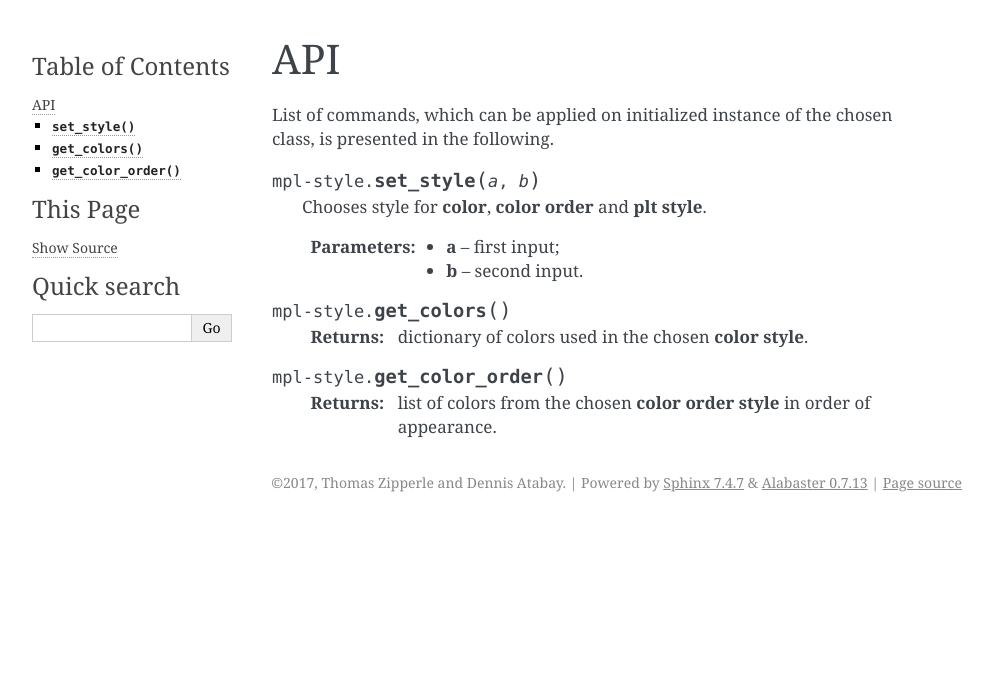
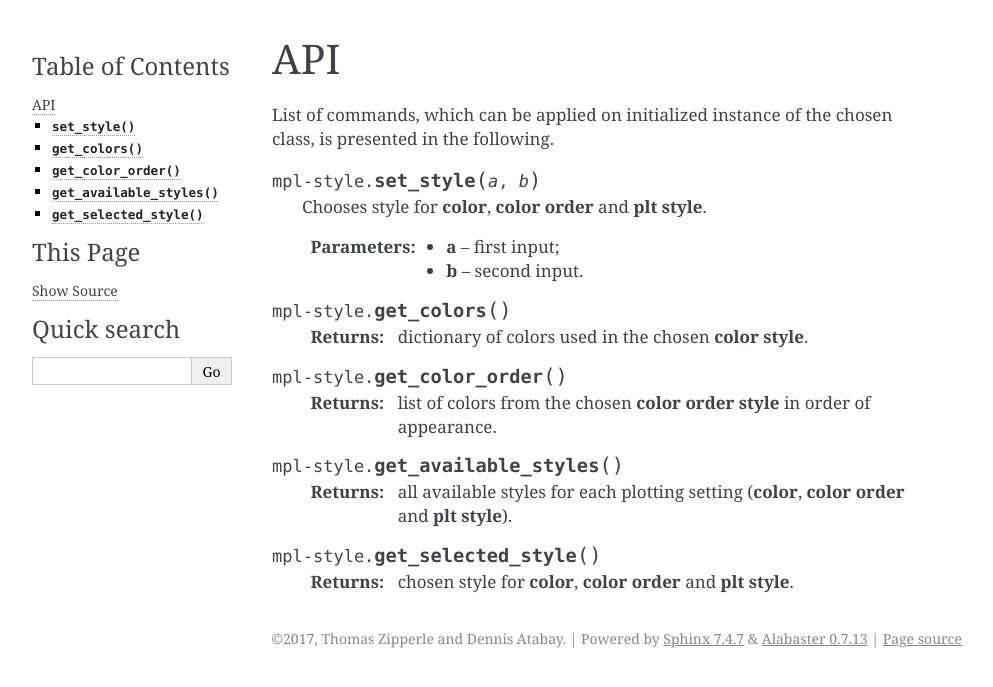
Before and after one commit to tzipperle/mplstyle, a Sphinx documentation site: the page built from docs/api.rst, in a window 1280 px wide. Shown: the top 687 px of the page, without its empty margins (148-1141 px from the left). Built offline with Sphinx 7.4.7, drawn with Linux system fonts in a browser that asks for light colours.

Commit message:
Update api.rst

```diff
--- a/docs/api.rst
+++ b/docs/api.rst
@@ -21,3 +21,11 @@ List of commands, which can be applied on initialized instance of the chosen cla
 .. function:: get_color_order()
 
   :return: list of colors from the chosen **color order style** in order of appearance.
+
+.. function:: get_available_styles()
+
+  :return: all available styles for each plotting setting (**color**, **color order** and **plt style**).
+
+.. function:: get_selected_style()
+
+  :return: chosen style for **color**, **color order** and **plt style**.
```
